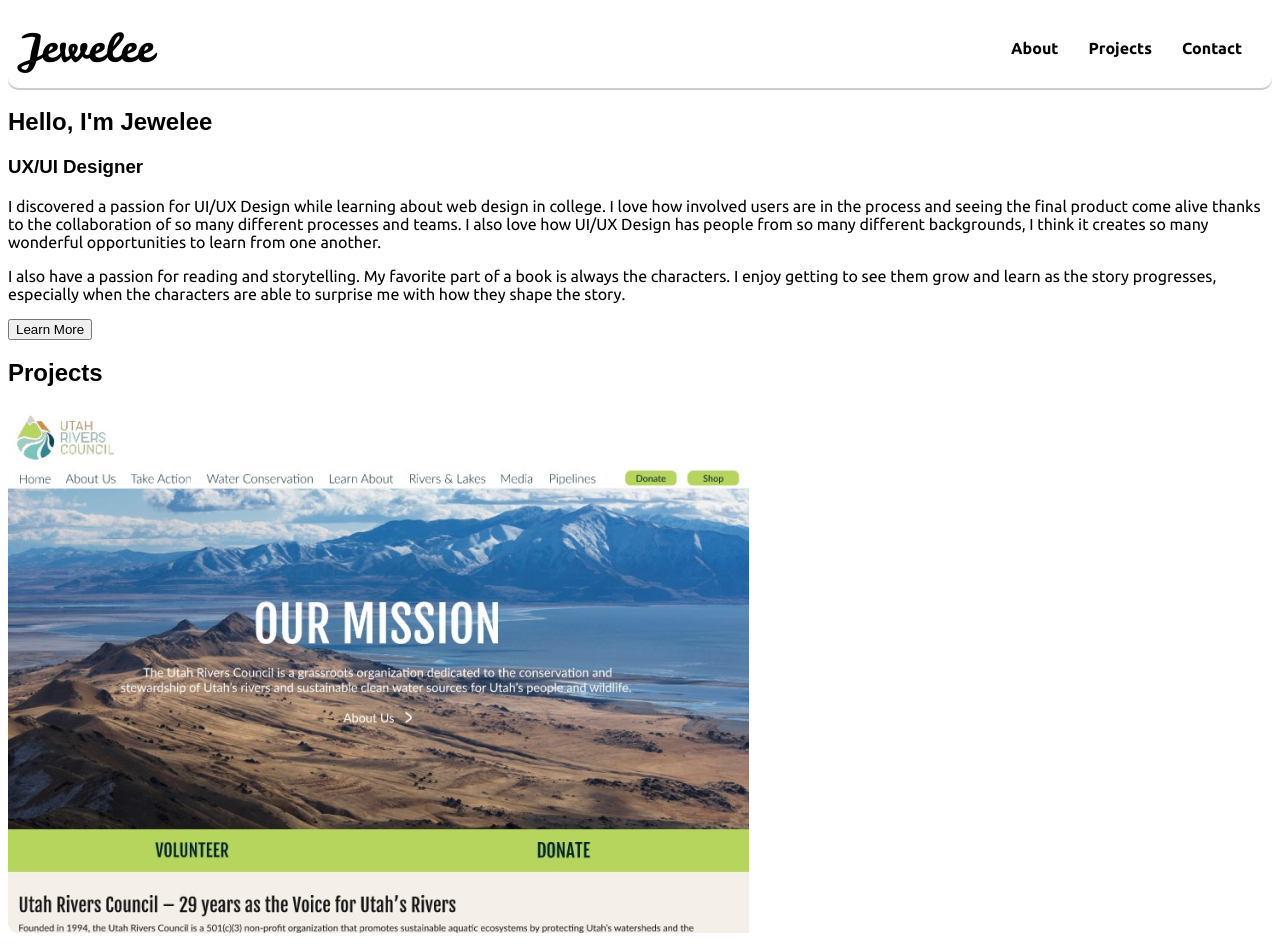
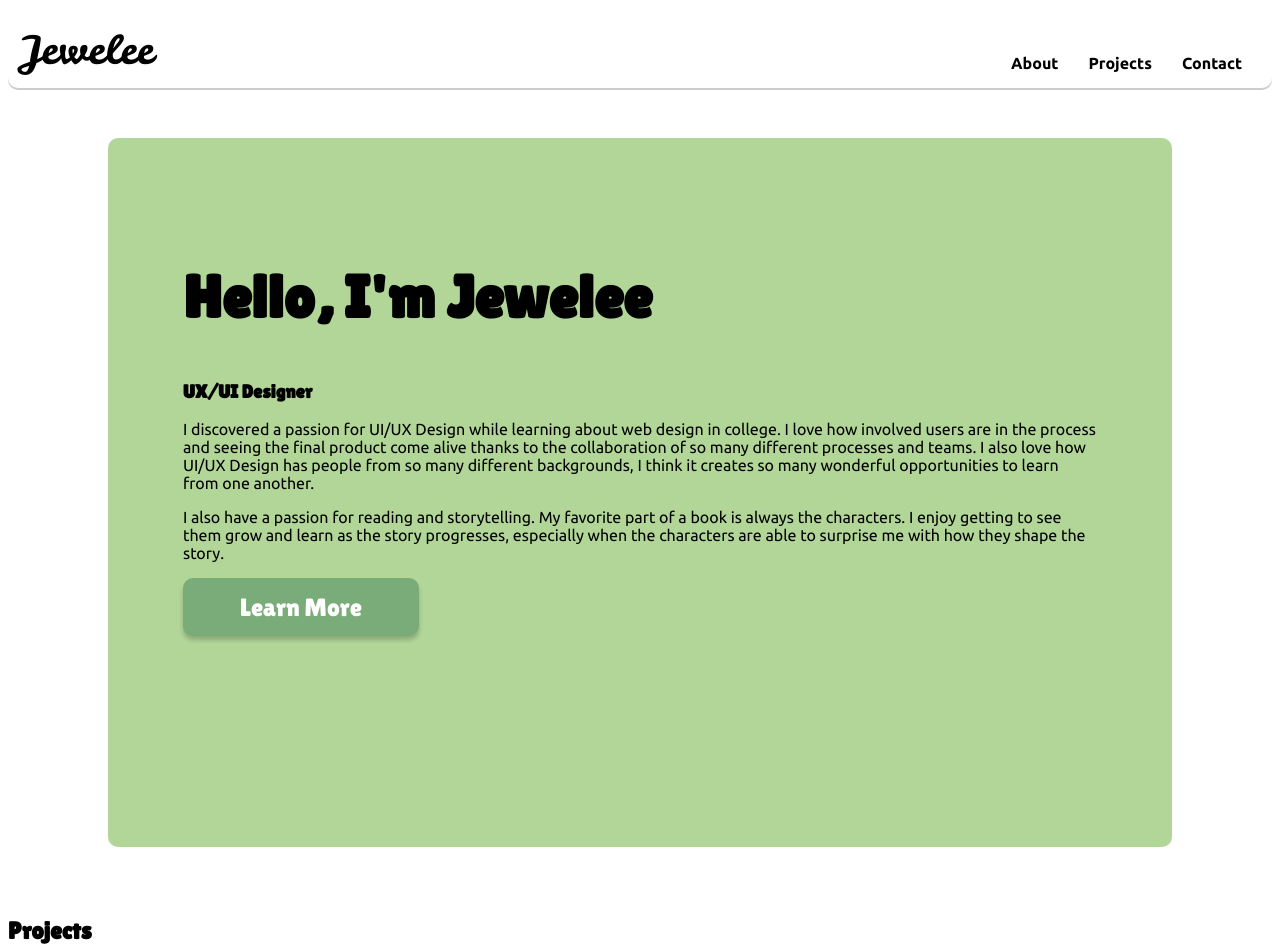
Before and after one commit to jries19/UX_UI_HW_17, a plain HTML site: page index.html in a window 1280 px wide. Shown: the top 947 px of the page. Drawn offline with Linux system fonts and the light colour scheme.

Commit message:
about me/hero img updates
also fixed the lilita one fonts

```diff
--- a/css/style.css
+++ b/css/style.css
@@ -4,13 +4,13 @@ body{
     color: black;
 }
 h1{
-    font-family: "Lilita", sans-serif;
+    font-family: "Lilita One", sans-serif;
 }
 h2{
-    font-family: "Lilita", sans-serif;
+    font-family: "Lilita One", sans-serif;
 }
 h3{
-    font-family: "Lilita", sans-serif;
+    font-family: "Lilita One", sans-serif;
 }
 /*Navigation*/
 .navBar{
@@ -18,7 +18,7 @@ h3{
     padding: 15px;
     display: flex;
     justify-content: space-between;
-    align-items: center;
+    align-items: stretch;
     height: 50px;
     box-shadow: 0 2px 0 0 rgba(0, 0, 0, 0.2);
     border-radius: 10px;
@@ -29,6 +29,7 @@ h3{
 .logoBig{
     font-size: 40px;
     font-family: "Leckerli One", sans-serif;
+    cursor: pointer;
 }
 
 .navItems{
@@ -51,7 +52,47 @@ h3{
 }
 
 /*Hero img/About me*/
+.heroImgCard{
+    display: flex;
+    justify-content: center;
+    align-items: center;
+}
+
+.greenBox{
+    background-color: #B1D697;
+    border-radius: 10px;
+    margin: 50px 100px 50px 100px;
+    padding: 75px 75px;
+    width: 924px;
+    height: 559px;
+}
+.heroText{
+    font-family: "Lilita One", sans-serif;
+    font-size: 60px;
+}
+.mainButton{
+    background-color: #7AAC7A;
+    font-family: "Lilita One", sans-serif;
+    color: white;
+    font-size: 25px;
+    width: 236px;
+    height: 58px;
+    text-align: center;
+    border-radius: 10px;
+    border: none;
+    box-shadow: 0 4px 4px 0 rgba(0, 0, 0, 0.2);
+    cursor: pointer;
+}
 
 /*Project cards*/
+.urcCard{
+    background-color: #B1D697;
+    border-radius: 10px;
 
+}
+.edGovCard{
+    background-color: #B1D697;
+    border-radius: 10px;
+
+}
 /*Footer*/
--- a/index.html
+++ b/index.html
@@ -20,7 +20,7 @@
             </div>
         </nav>
         <!--Hero Img/About me Setup-->
-        <section class="heroImg">
+        <section class="heroImgCard">
             <div class="greenBox">
                 <h1 class="heroText">Hello, I'm Jewelee</h1>
                 <h3 class="subTextHero">UX/UI Designer</h3>
```
